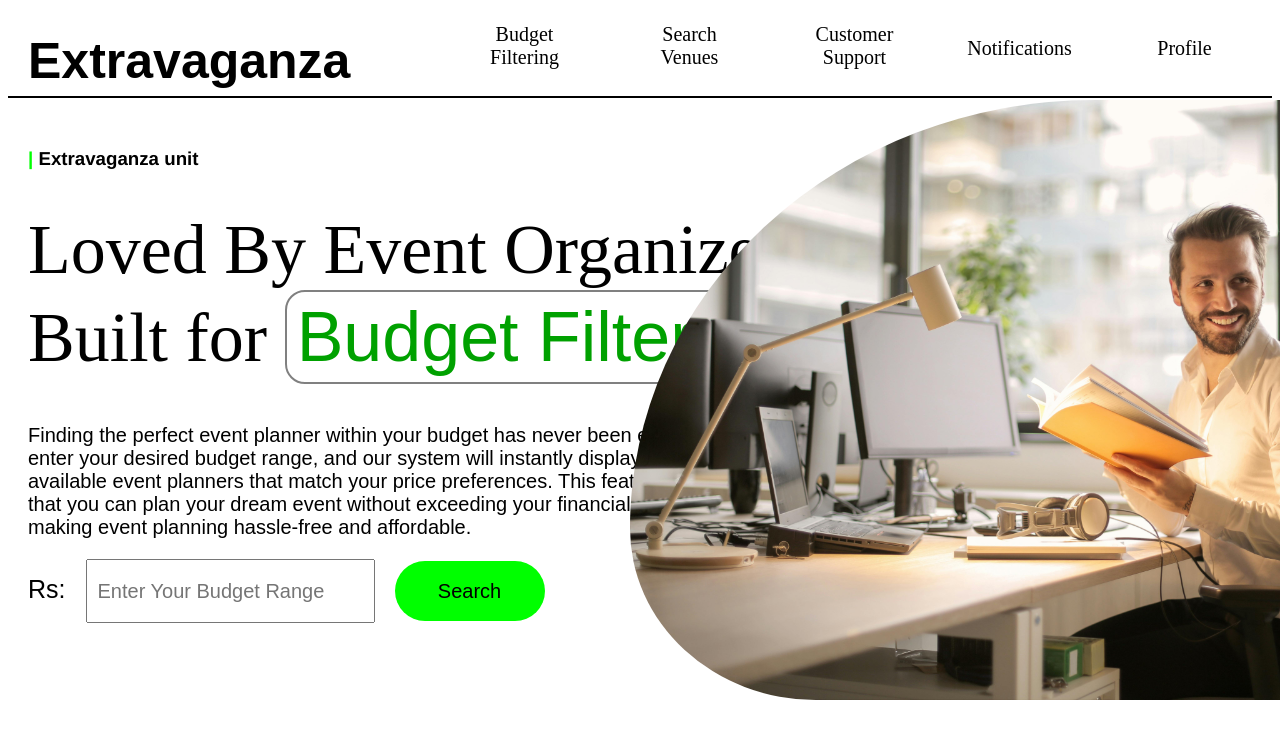
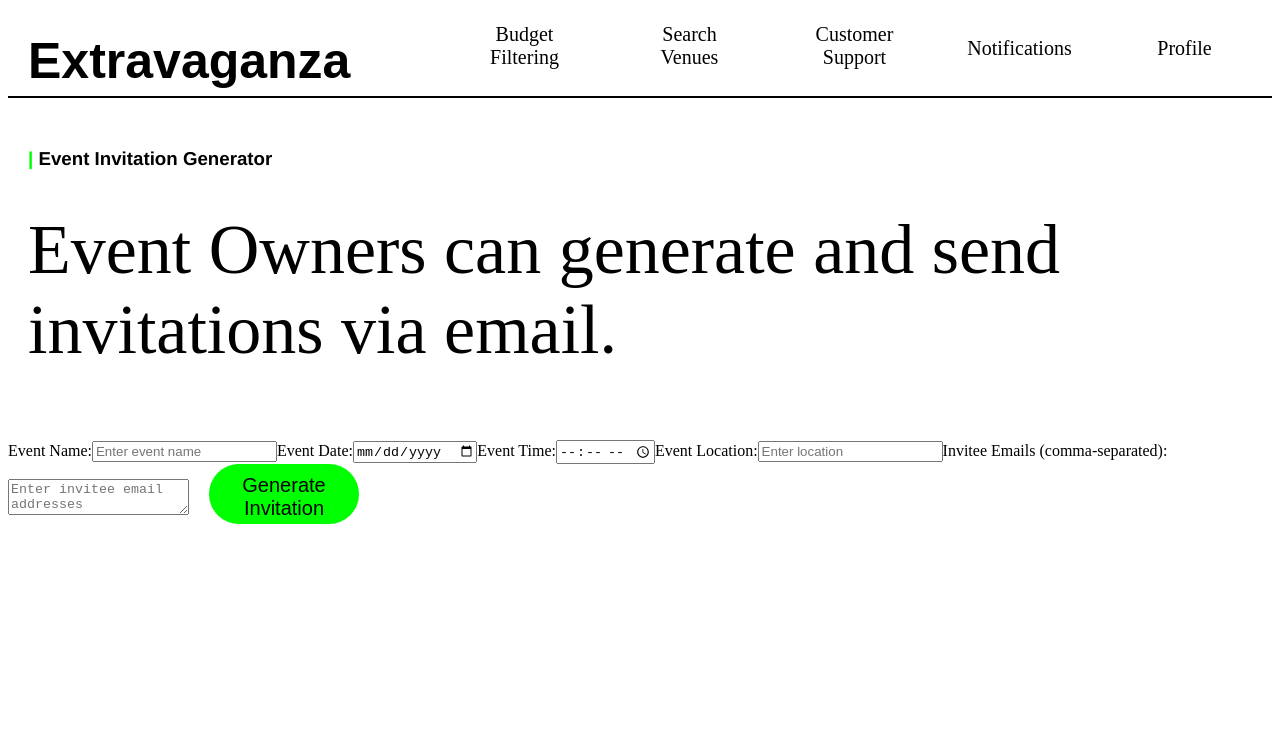
Before and after one commit to udanilokuhetti92/EventExtravaganza-Frontend, a React (Vite) app: page / in a window 1280 px wide. Shown: the top 738 px of the page. Built offline with nearby package versions, Linux system fonts and the light colour scheme.

Commit message:
updated main.jsx

```diff
--- a/src/invitation_send/invitation_send.jsx
+++ b/src/invitation_send/invitation_send.jsx
@@ -1,6 +1,6 @@
 import React, { useState } from 'react';
 import Navigation from '../components/navigation/navigation';
-import '../invitation_send/invitation_send.css';
+
 
 export default function EventInvitation() {
   const [eventDetails, setEventDetails] = useState({
--- a/src/main.jsx
+++ b/src/main.jsx
@@ -4,11 +4,13 @@ import BudgetFiltering from './budget_filtering/budget_filtering'
 import Home_page from './components/home_page/home_page'
 import Event_Organizer_Login from './components/log_in/event_organizer_login/event_organizer_login'
 import Event_Planner_Login from './components/log_in/event_planner_login/event_planner_login'
+import EventInvitation from "./invitation_send/invitation_send";
 
 createRoot(document.getElementById('root')).render(
   <StrictMode>
     {/* <Home_page/> */}
-    <BudgetFiltering/>
+    {/* <BudgetFiltering/> */}
+    <EventInvitation/>
     {/* <Event_Organizer_Login/> */}
     {/* <Event_Planner_Login/> */}
 
```
